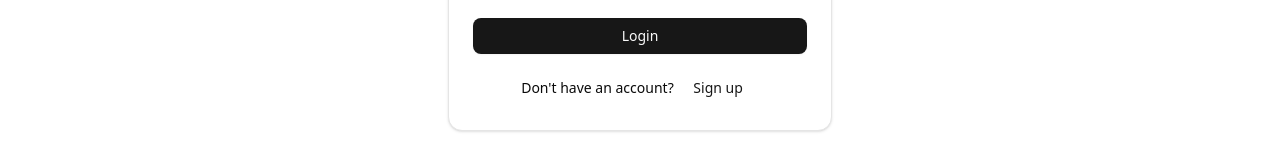
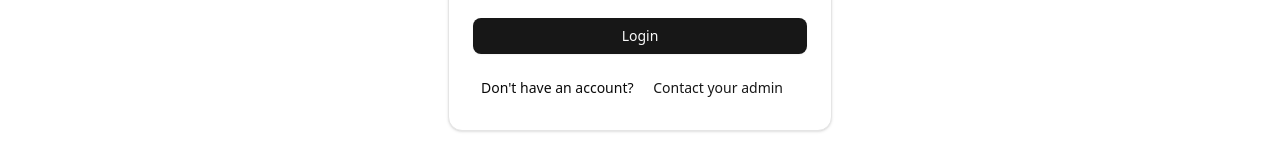
Before and after one commit to luvnationdev/admin-ln-foot, a Next.js app: page /auth/login in a window 1280 px wide. Shown: the part 528-688 px from the top of the page. Built offline with nearby package versions, Linux system fonts and the light colour scheme.

Commit message:
feat: update login form to link to admin contact and add Toaster component for notifications

```diff
--- a/components/login-form.tsx
+++ b/components/login-form.tsx
@@ -90,8 +90,8 @@ export function LoginForm({ className, ...props }: React.ComponentPropsWithoutRe
             </div>
             <div className="mt-4 text-center text-sm">
               Don&apos;t have an account?{' '}
-              <Link href="/auth/sign-up" className="underline underline-offset-4">
-                <Button variant="link" type="button">Sign up</Button>
+              <Link href="https://wa.me/237699875974" className="underline underline-offset-4">
+                <Button variant="link" type="button">Contact your admin</Button>
               </Link>
             </div>
           </form>
--- /dev/null
+++ b/components/ui/sonner.tsx
@@ -0,0 +1,25 @@
+"use client"
+
+import { useTheme } from "next-themes"
+import { Toaster as Sonner, ToasterProps } from "sonner"
+
+const Toaster = ({ ...props }: ToasterProps) => {
+  const { theme = "system" } = useTheme()
+
+  return (
+    <Sonner
+      theme={theme as ToasterProps["theme"]}
+      className="toaster group"
+      style={
+        {
+          "--normal-bg": "var(--popover)",
+          "--normal-text": "var(--popover-foreground)",
+          "--normal-border": "var(--border)",
+        } as React.CSSProperties
+      }
+      {...props}
+    />
+  )
+}
+
+export { Toaster }
```
